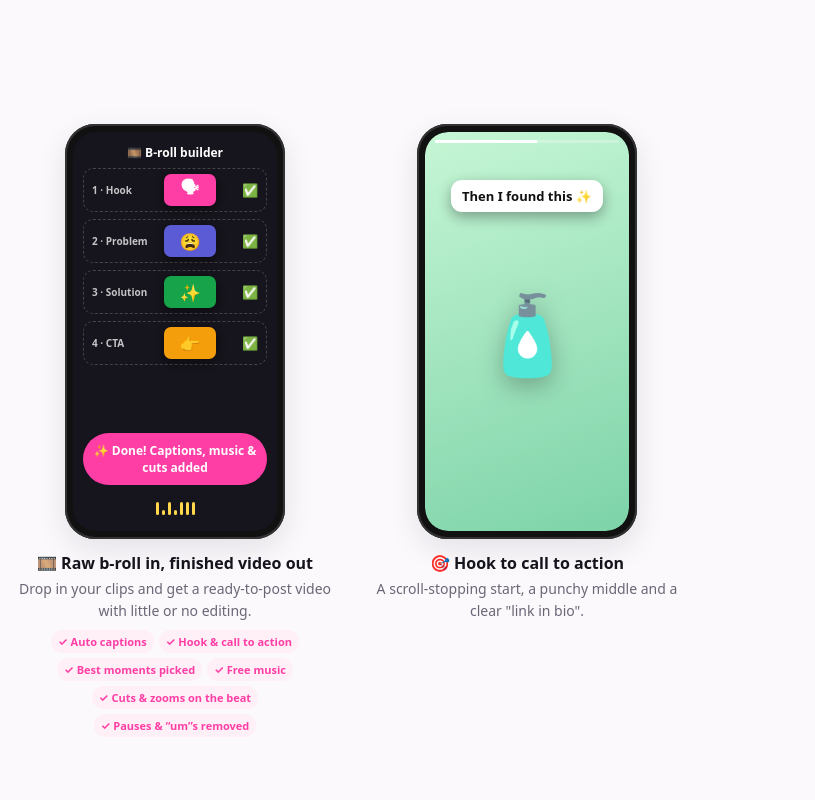
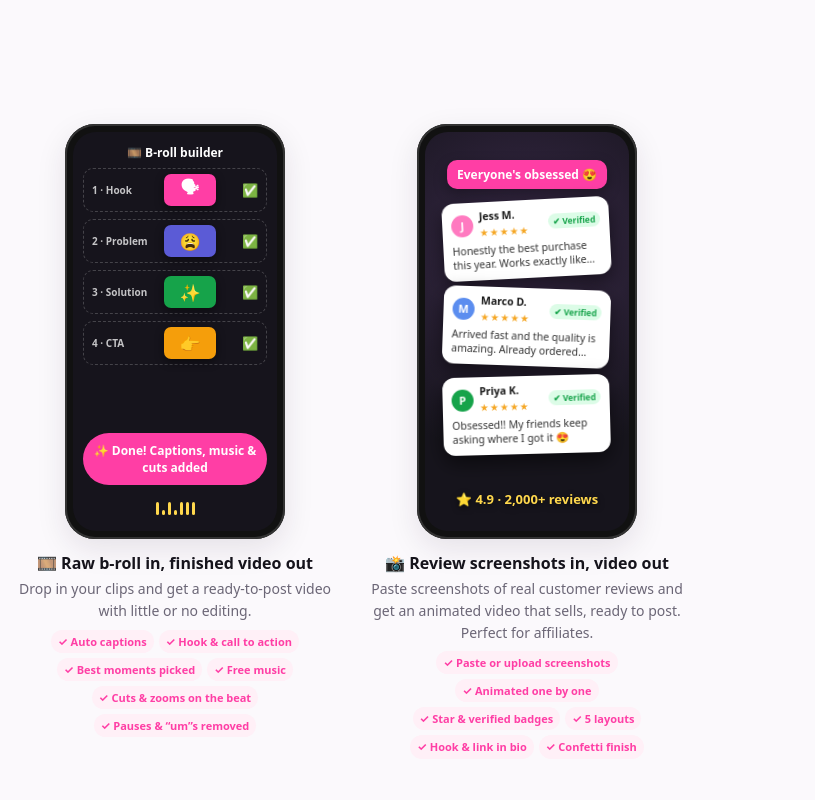
Before and after one commit to LuweedBino/TapShopLite, a plain HTML site: page index.html in a window 1280 px wide. Shown: the part 580-1380 px from the top of the page, 465-1280 px from the left. Drawn offline with nearby package versions, Linux system fonts and the light colour scheme.

Commit message:
Swap the hook-to-CTA demo for a review screenshots video maker demo (#30)
Claude-Session: https://claude.ai/code/session_01HuuxTaCUcoeDwenVHAheVU

Co-authored-by: Claude <noreply@anthropic.com>

```diff
--- a/index.html
+++ b/index.html
@@ -94,26 +94,27 @@ h1 span{background:linear-gradient(90deg,var(--pink),#ff8a5b);-webkit-background
 .d2 .wave{position:absolute;left:0;right:0;bottom:16px;display:flex;justify-content:center;gap:3px;align-items:flex-end;height:18px;opacity:0;animation:built 9s infinite}
 .d2 .wave u{width:3px;border-radius:2px;background:#ffd84d;animation:bar .8s ease-in-out infinite}
 .d2 .wave u:nth-child(2n){animation-delay:.2s}.d2 .wave u:nth-child(3n){animation-delay:.4s}
-/* demo 3: a finished ad, hook → product → call to action */
-.d3 .sc{position:absolute;inset:0;opacity:0;animation:scene 9s infinite;display:grid;place-items:center}
-.d3 .sc:nth-child(2){animation-delay:3s}.d3 .sc:nth-child(3){animation-delay:6s}
-@keyframes scene{0%{opacity:0}1%,32%{opacity:1}34%,100%{opacity:0}}
-.d3 .sc .big{font-size:76px;animation:zoom 9s infinite;filter:drop-shadow(0 8px 12px #0004)}
-.d3 .sc:nth-child(2) .big{animation-delay:3s}.d3 .sc:nth-child(3) .big{animation-delay:6s}
-@keyframes zoom{0%{transform:scale(1.25)}33%{transform:scale(1)}100%{transform:scale(1)}}
-.s1{background:linear-gradient(160deg,#4b4b5c,#2a2a35)}.s2{background:linear-gradient(160deg,#c6f6d5,#7dd3a8)}.s3{background:linear-gradient(160deg,#ffe58a,#ff9f43)}
-.pill{position:absolute;left:50%;transform:translateX(-50%);white-space:nowrap;font:900 13px system-ui,sans-serif;padding:7px 11px;border-radius:11px;box-shadow:0 5px 14px #0005}
-.s1 .pill{top:16%;background:#ff3ea5;color:#fff;animation:punch 9s infinite}
-.s2 .pill{top:12%;background:#fff;color:#111;animation:punch 9s infinite 3s}
-.s3 .pill{bottom:14%;background:#111;color:#ffd84d;font-size:15px;animation:bounce 1s ease-in-out infinite}
-@keyframes punch{0%{transform:translateX(-50%) scale(.3)}3%{transform:translateX(-50%) scale(1.15)}6%,100%{transform:translateX(-50%) scale(1)}}
-@keyframes bounce{50%{transform:translateX(-50%) translateY(-6px)}}
-.d3 .flash{position:absolute;inset:0;background:#fff;opacity:0;animation:flash 3s infinite}
-@keyframes flash{0%{opacity:.8}6%,100%{opacity:0}}
-.d3 .prog{position:absolute;top:8px;left:10px;right:10px;height:3px;border-radius:2px;background:#ffffff44;overflow:hidden}
-.d3 .prog::after{content:"";position:absolute;inset:0;background:#fff;transform-origin:left;animation:prog 9s linear infinite}
-@keyframes prog{from{transform:scaleX(0)}to{transform:scaleX(1)}}
-@media (prefers-reduced-motion:reduce){*{animation:none!important}.clip,.ok,.built,.d2 .wave,.d3 .sc:first-child{opacity:1}}
+/* demo 3: the review showcase, screenshots of reviews animating in one by one (9 s loop) */
+.d3 .scr{background:radial-gradient(circle at 50% 30%,#3a2a4a,#16141c 70%)}
+.hk3{position:absolute;top:7%;left:50%;transform:translateX(-50%);white-space:nowrap;background:#ff3ea5;color:#fff;font:900 12px system-ui,sans-serif;padding:6px 10px;border-radius:10px;box-shadow:0 5px 14px #0005;animation:hk3 9s infinite}
+@keyframes hk3{0%{transform:translateX(-50%) scale(.3);opacity:0}3%{transform:translateX(-50%) scale(1.12);opacity:1}6%,62%{transform:translateX(-50%) scale(1);opacity:1}66%,100%{opacity:0}}
+.rv{position:absolute;left:9%;right:9%;background:#fff;color:#1a1a1a;border-radius:12px;padding:8px 9px;box-shadow:0 8px 20px #0008;text-align:left;font:12px/1.3 system-ui,sans-serif;opacity:0;animation:rvin 9s infinite}
+.rv p{margin:5px 0 0;font-size:10.5px;color:#333;display:-webkit-box;-webkit-line-clamp:2;-webkit-box-orient:vertical;overflow:hidden}
+.rh{display:flex;align-items:center;gap:6px}.rh b{display:block;font-size:10.5px}.rh i{font-style:normal;color:#f5a623;font-size:10px;letter-spacing:1px}
+.av{width:22px;height:22px;border-radius:50%;display:grid;place-items:center;color:#fff;font:800 11px system-ui;flex:none}
+.vf{margin-left:auto;font-size:8.5px;font-weight:800;color:#16a34a;background:#dcfce7;padding:2px 5px;border-radius:999px;white-space:nowrap}
+.r1{top:17%;--r:-3deg;animation-name:rv1}.r2{top:39%;--r:2deg;animation-name:rv2}.r3{top:61%;--r:-1.5deg;animation-name:rv3}
+@keyframes rv1{0%,0%{opacity:0;transform:translateY(40px) scale(.85) rotate(0)}5%{opacity:1;transform:translateY(-4px) scale(1.04) rotate(var(--r))}9%,58%{opacity:1;transform:rotate(var(--r))}63%,100%{opacity:0;transform:translateY(-10px) rotate(var(--r))}}@keyframes rv2{0%,13%{opacity:0;transform:translateY(40px) scale(.85) rotate(0)}18%{opacity:1;transform:translateY(-4px) scale(1.04) rotate(var(--r))}22%,58%{opacity:1;transform:rotate(var(--r))}63%,100%{opacity:0;transform:translateY(-10px) rotate(var(--r))}}@keyframes rv3{0%,26%{opacity:0;transform:translateY(40px) scale(.85) rotate(0)}31%{opacity:1;transform:translateY(-4px) scale(1.04) rotate(var(--r))}35%,58%{opacity:1;transform:rotate(var(--r))}63%,100%{opacity:0;transform:translateY(-10px) rotate(var(--r))}}
+.score{position:absolute;bottom:6%;left:50%;transform:translateX(-50%);white-space:nowrap;color:#ffd84d;font:900 13px system-ui,sans-serif;text-shadow:0 2px 6px #000a;opacity:0;animation:score 9s infinite}
+@keyframes score{0%,38%{opacity:0;transform:translateX(-50%) scale(.6)}45%,60%{opacity:1;transform:translateX(-50%) scale(1)}64%,100%{opacity:0}}
+.ct3{position:absolute;top:44%;left:50%;transform:translateX(-50%);white-space:nowrap;background:#ffd84d;color:#111;font:900 16px system-ui,sans-serif;padding:9px 14px;border-radius:12px;box-shadow:0 6px 16px #0006;opacity:0;animation:ct3 9s infinite}
+@keyframes ct3{0%,66%{opacity:0;transform:translateX(-50%) scale(.4)}70%{opacity:1;transform:translateX(-50%) scale(1.12)}74%{transform:translateX(-50%) scale(1)}80%{transform:translateX(-50%) translateY(-5px)}86%{transform:translateX(-50%) translateY(0)}95%{opacity:1}100%{opacity:0}}
+.conf i{position:absolute;top:-6%;width:6px;height:10px;border-radius:2px;opacity:0;animation:conf 9s infinite}
+.conf i:nth-child(odd){background:#ff3ea5}.conf i:nth-child(3n){background:#ffd84d}.conf i:nth-child(4n){background:#5be0a0}.conf i:nth-child(5n){background:#7b8cff}
+.conf i:nth-child(1){left:8%}.conf i:nth-child(2){left:18%;animation-delay:.15s}.conf i:nth-child(3){left:28%;animation-delay:.3s}.conf i:nth-child(4){left:38%;animation-delay:.05s}.conf i:nth-child(5){left:48%;animation-delay:.25s}
+.conf i:nth-child(6){left:58%;animation-delay:.1s}.conf i:nth-child(7){left:68%;animation-delay:.35s}.conf i:nth-child(8){left:78%;animation-delay:.2s}.conf i:nth-child(9){left:88%;animation-delay:.4s}.conf i:nth-child(10){left:23%;animation-delay:.45s}
+@keyframes conf{0%,67%{opacity:0;transform:translateY(0) rotate(0)}69%{opacity:1}96%{opacity:1;transform:translateY(560%) rotate(540deg)}100%{opacity:0;transform:translateY(600%) rotate(600deg)}}
+@media (prefers-reduced-motion:reduce){*{animation:none!important}.clip,.ok,.built,.d2 .wave,.rv,.score{opacity:1}.ct3,.conf i,.hk3{display:none}}
 /* sections */
 section{padding:44px 0}
 h2{font-size:clamp(26px,5.5vw,38px);letter-spacing:-.025em;line-height:1.15;margin:0 0 8px}
@@ -201,12 +202,15 @@ footer{padding:30px 0 50px;color:var(--muted);font-size:14px;text-align:center}
       </div>
       <div class="demo">
         <div class="mini d3" aria-hidden="true"><div class="scr">
-          <div class="sc s1"><span class="big">🧺</span><span class="pill">Stop scrolling 👀</span></div>
-          <div class="sc s2"><span class="big">🧴</span><span class="pill">Then I found this ✨</span></div>
-          <div class="sc s3"><span class="big">🛍️</span><span class="pill">Link in bio 👇</span></div>
-          <div class="flash"></div><div class="prog"></div>
+          <div class="hk3">Everyone's obsessed 😍</div>
+          <div class="rv r1"><div class="rh"><span class="av" style="background:#ff7ac0">J</span><span><b>Jess M.</b><i>★★★★★</i></span><span class="vf">✔ Verified</span></div><p>Honestly the best purchase this year. Works exactly like they said!</p></div>
+          <div class="rv r2"><div class="rh"><span class="av" style="background:#5b8def">M</span><span><b>Marco D.</b><i>★★★★★</i></span><span class="vf">✔ Verified</span></div><p>Arrived fast and the quality is amazing. Already ordered another one.</p></div>
+          <div class="rv r3"><div class="rh"><span class="av" style="background:#16a34a">P</span><span><b>Priya K.</b><i>★★★★★</i></span><span class="vf">✔ Verified</span></div><p>Obsessed!! My friends keep asking where I got it 😍</p></div>
+          <div class="score">⭐ 4.9 · 2,000+ reviews</div>
+          <div class="ct3">Link in bio 👇</div>
+          <div class="conf"><i></i><i></i><i></i><i></i><i></i><i></i><i></i><i></i><i></i><i></i></div>
         </div></div>
-        <h3>🎯 Hook to call to action</h3><p>A scroll-stopping start, a punchy middle and a clear "link in bio".</p>
+        <h3>📸 Review screenshots in, video out</h3><p>Paste screenshots of real customer reviews and get an animated video that sells, ready to post. Perfect for affiliates.</p><ul class="ticks"><li>Paste or upload screenshots</li><li>Animated one by one</li><li>Star &amp; verified badges</li><li>5 layouts</li><li>Hook &amp; link in bio</li><li>Confetti finish</li></ul>
       </div>
     </div>
   </section>
```
Also changed, not shown: 1 other file.
